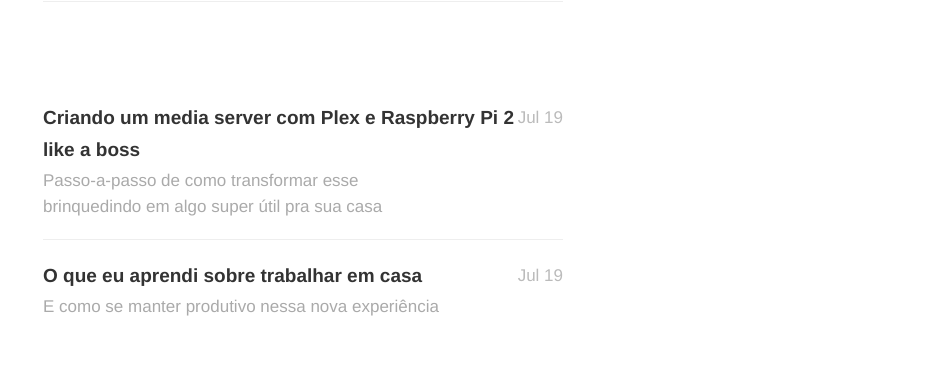
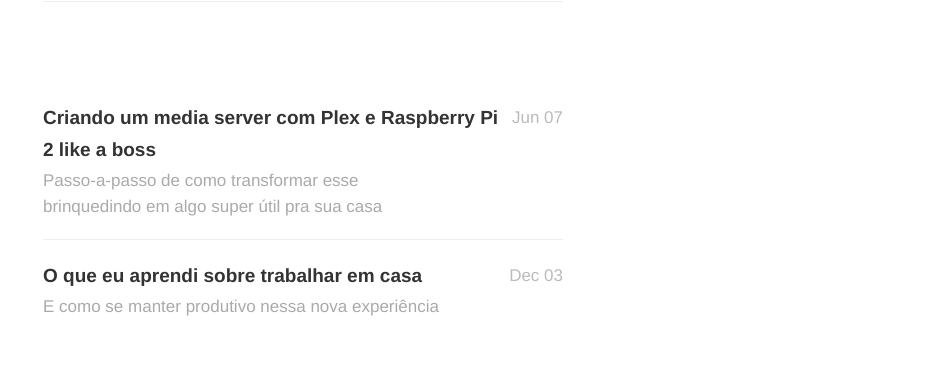
Before and after one commit to sergiopvilar/sergiovilar.github.io, a Jekyll site: the page built from index.html, in a window 1280 px wide. Shown: the part 336-706 px from the top of the page, without its empty margins (337-1280 px from the left). Built offline with Jekyll 4.4.1, drawn with Linux system fonts in a browser that asks for light colours; nearby versions of some CDN libraries; Markdown is read by kramdown in place of the engine named in the settings; the list of posts is cut into pages by our own code.

Commit message:
Fixed dates

```diff
--- a/_posts/2014-12-03-o-que-eu-aprendi-sobre-trabalhare-em-casa.md
+++ b/_posts/2014-12-03-o-que-eu-aprendi-sobre-trabalhare-em-casa.md
@@ -1,6 +1,6 @@
 ---
 title:  O que eu aprendi sobre trabalhar em casa
-date:   2015-07-19 19:00:00
+date:   2014-12-03 19:00:00
 description: E como se manter produtivo nessa nova experiência
 ---
 
--- a/_posts/2015-06-07-criando-um-mediaserver-com-rpi.md
+++ b/_posts/2015-06-07-criando-um-mediaserver-com-rpi.md
@@ -1,6 +1,6 @@
 ---
 title:  Criando um media server com Plex e Raspberry Pi 2 like a boss
-date:   2015-07-19 19:00:00
+date:   2015-06-07 19:00:00
 description: Passo-a-passo de como transformar esse brinquedindo em algo super útil pra sua casa
 ---
 
```
